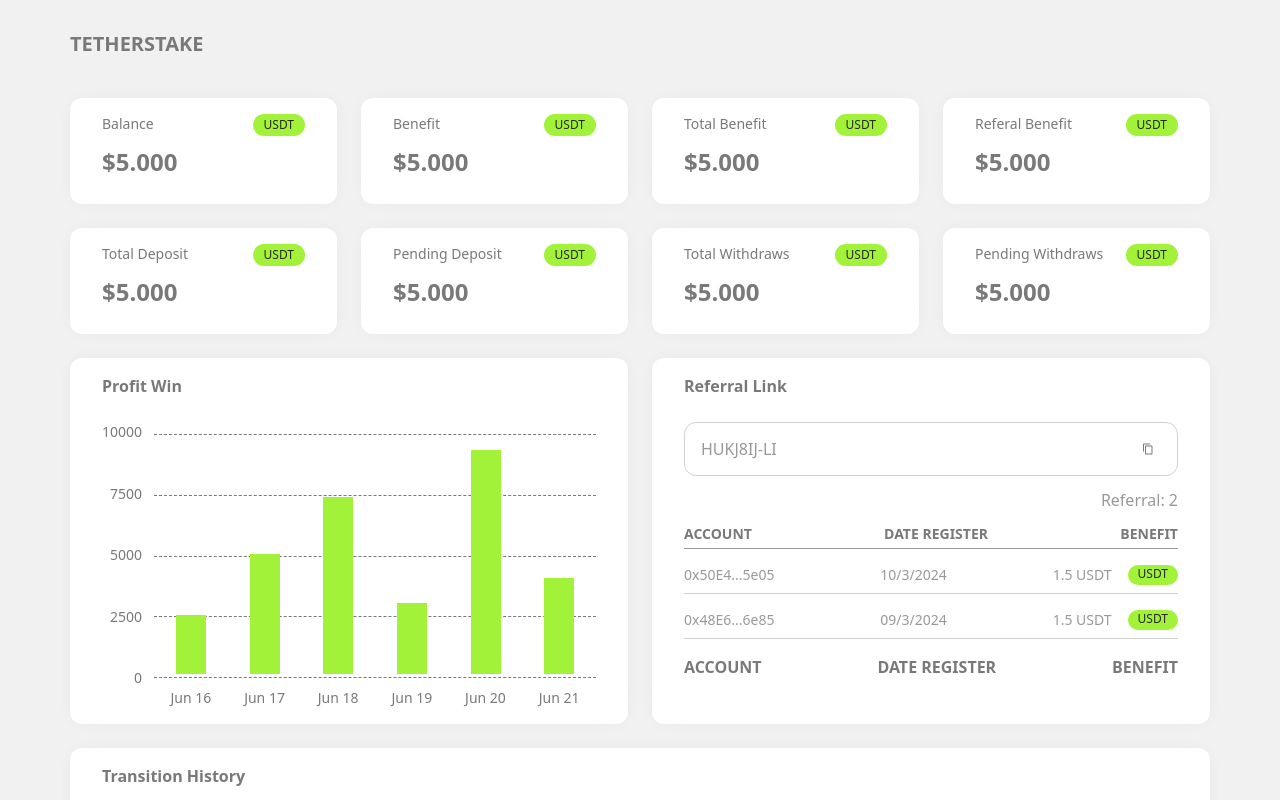
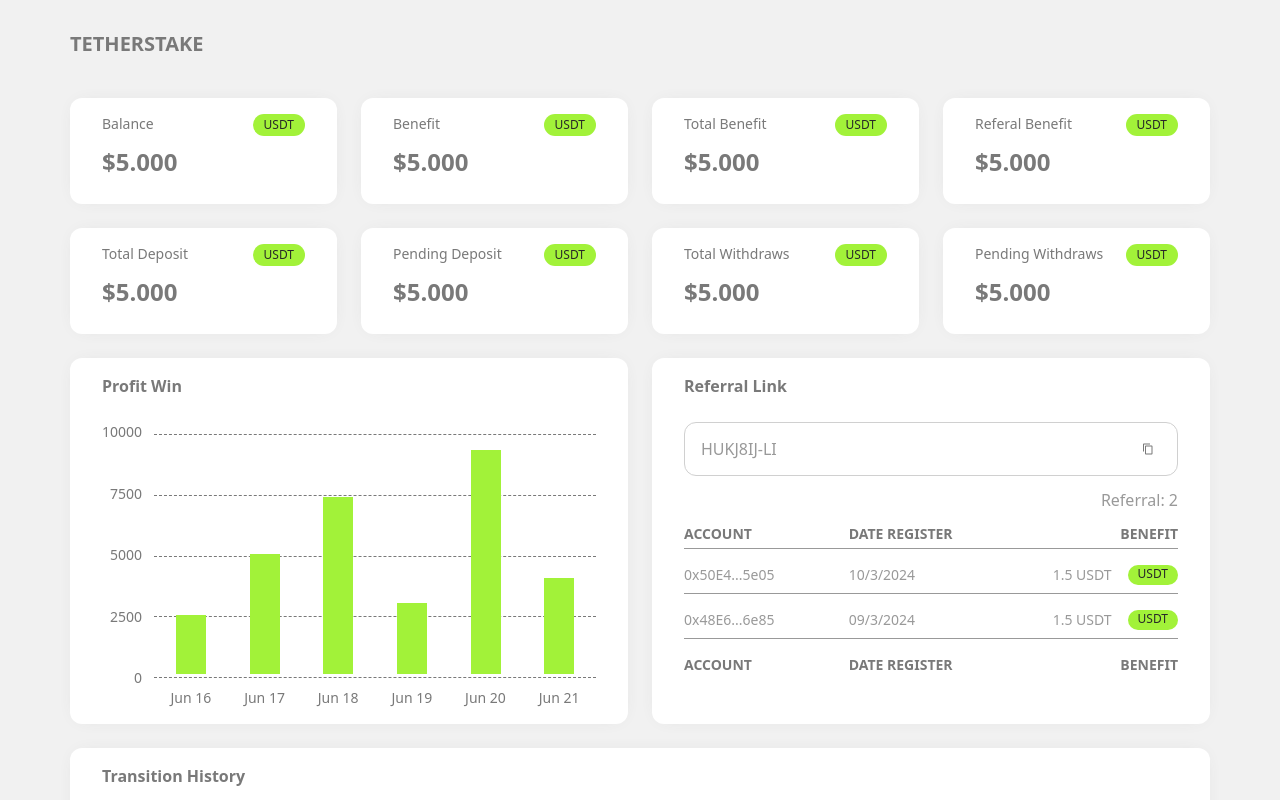
Before and after one commit to kolostring/tetherstake-layout, a React (Vite) app: page / in a window 1280 px wide. Shown: the top 800 px of the page. Built offline with nearby package versions, Linux system fonts and the light colour scheme.

Commit message:
fix: referral link table distribution

```diff
--- a/src/App.tsx
+++ b/src/App.tsx
@@ -94,6 +94,7 @@ function App() {
               className="border-none bg-transparent pl-4 outline-none"
               type="text"
               value={referralLink}
+              readOnly={true}
             />
             <button className="px-6 py-5 text-design-gray-dark transition-all duration-500 ease-in-out hover:text-design-green dark:text-design-green-light">
               <Clipboard />
@@ -104,18 +105,18 @@ function App() {
             Referral: {referrals.length}
           </h3>
 
-          <div className="grid grid-rows-[auto_1fr_auto]">
-            <div className="mb-4 flex flex-row justify-between border-b-[1px] border-design-gray pb-1 text-sm font-semibold text-design-gray-dark dark:border-design-gray-light dark:text-design-gray-light">
+          <div>
+            <div className="mb-4 grid grid-cols-3 border-b-[1px] border-design-gray pb-1 text-sm font-semibold text-design-gray-dark dark:border-design-gray-light dark:text-design-gray-light">
               <h2>ACCOUNT</h2>
               <h2>DATE REGISTER</h2>
-              <h2>BENEFIT</h2>
+              <h2 className="text-end">BENEFIT</h2>
             </div>
 
             {referrals.map((referr) => (
-              <div className="mb-4 flex flex-row justify-between border-b-[1px] border-design-gray-light pb-2 text-sm text-design-gray dark:border-design-gray">
+              <div className="mb-4 grid grid-cols-3 border-b-[1px] border-design-gray pb-2 text-sm text-design-gray dark:border-design-gray-light">
                 <h2>{referr.account}</h2>
                 <h2>{referr.date}</h2>
-                <div className="flex gap-4">
+                <div className="flex gap-4 justify-end">
                   <h2>{referr.benefit}</h2>
                   <h3 className="rounded-full bg-design-green-light p-[1px_10px] text-xs font-medium text-design-black">
                     USDT
@@ -124,10 +125,10 @@ function App() {
               </div>
             ))}
 
-            <div className="mb-4 flex flex-row justify-between text-base font-semibold text-design-gray-dark dark:text-design-gray-light">
+            <div className="mb-4 grid grid-cols-3 pb-1 text-sm font-semibold text-design-gray-dark dark:text-design-gray-light">
               <h2>ACCOUNT</h2>
               <h2>DATE REGISTER</h2>
-              <h2>BENEFIT</h2>
+              <h2 className="text-end">BENEFIT</h2>
             </div>
           </div>
         </section>
```
